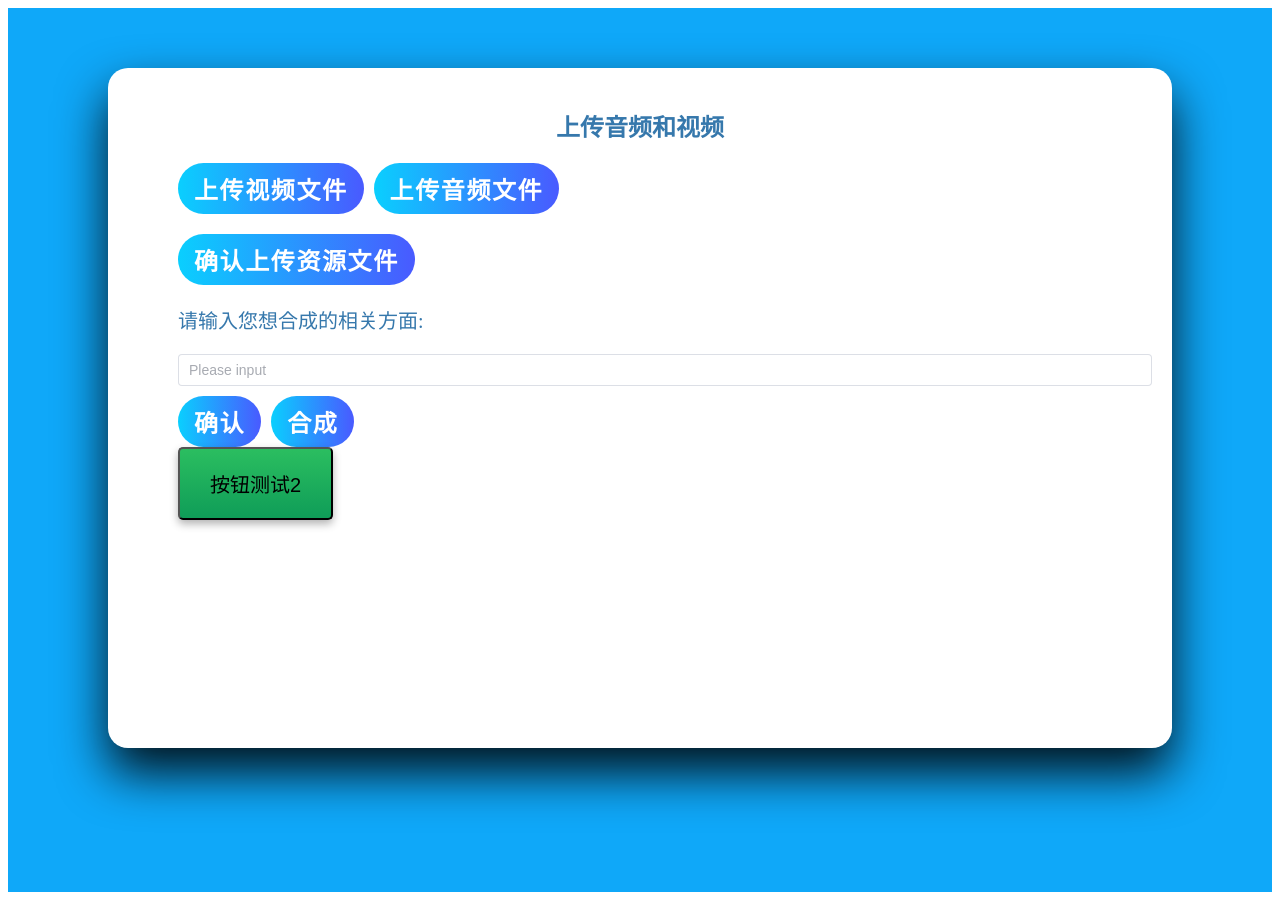
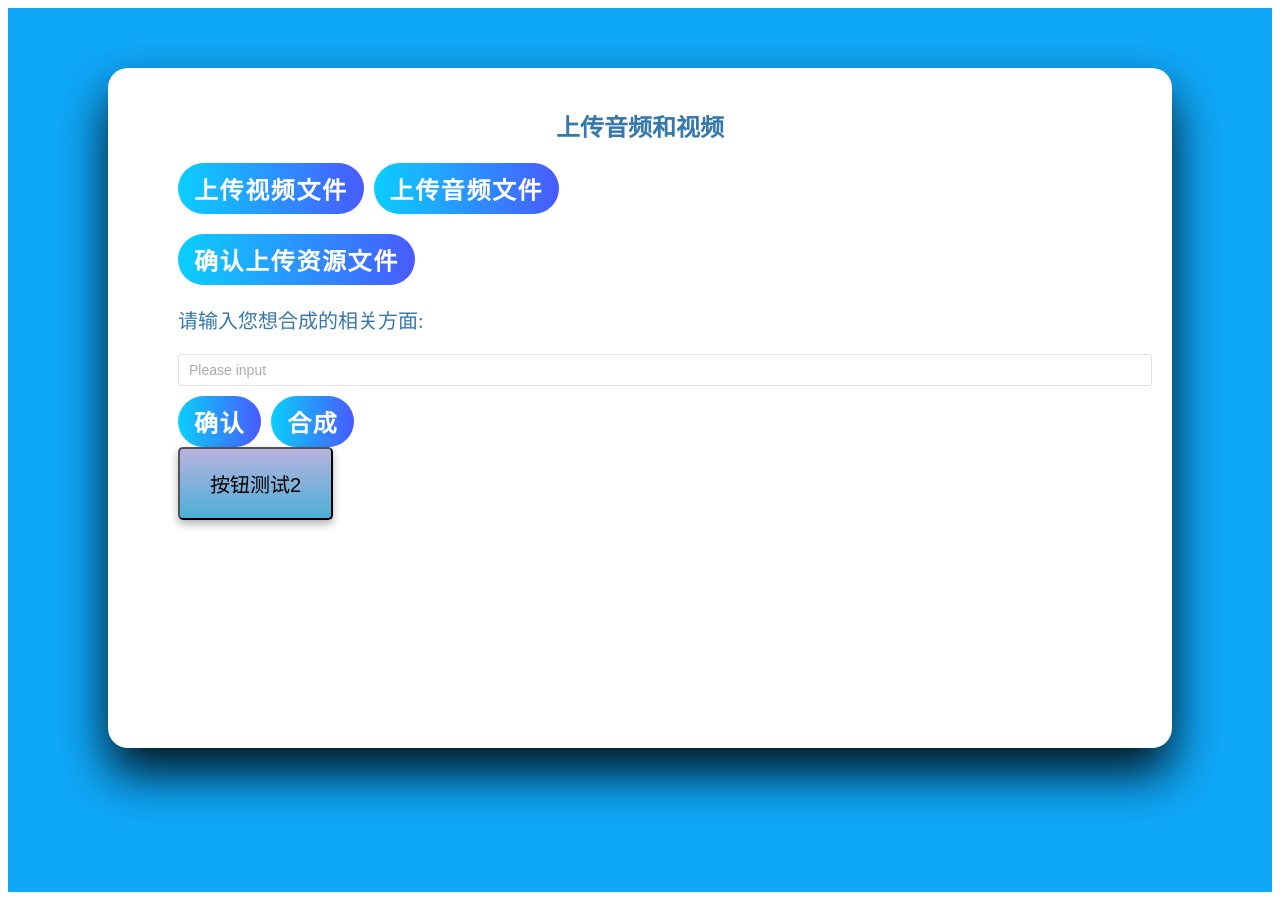
Before and after one commit to eyu104/VAM-upload, a Vue app: page / in a window 1280 px wide. Built offline with nearby package versions, Linux system fonts and the light colour scheme.

Commit message:
按钮样式2

```diff
--- a/src/components/DbuttonPlus.vue
+++ b/src/components/DbuttonPlus.vue
@@ -58,7 +58,7 @@ const clEvent = () => {
     font-size: 20px;
     font-weight: 500;
     box-shadow: 0 4px 8px rgba(0, 0, 0, 0.3);
-    background-image: linear-gradient(rgb(43,190,96),rgb(15,157,88));
+    background-image: linear-gradient(rgb(184, 179, 221),rgb(75, 176, 216));
     color: #000;
     text-decoration: none;
     /* 字体 */
@@ -70,7 +70,7 @@ const clEvent = () => {
 }
 
 .btn:hover {
-    text-decoration: underline;
+
     color: #fff;
 }
 
@@ -82,7 +82,8 @@ const clEvent = () => {
     transform: translate(-50%,-50%);
     width: 0;
     height: 0;
-    background-color: #000;
+    /* background-color: #000; */
+    background-image: linear-gradient(90deg, #a4c243, #5a1ee6);
     border-radius: 50%;
     transition: width 0.5s ,height 0.5s;
 }
```
